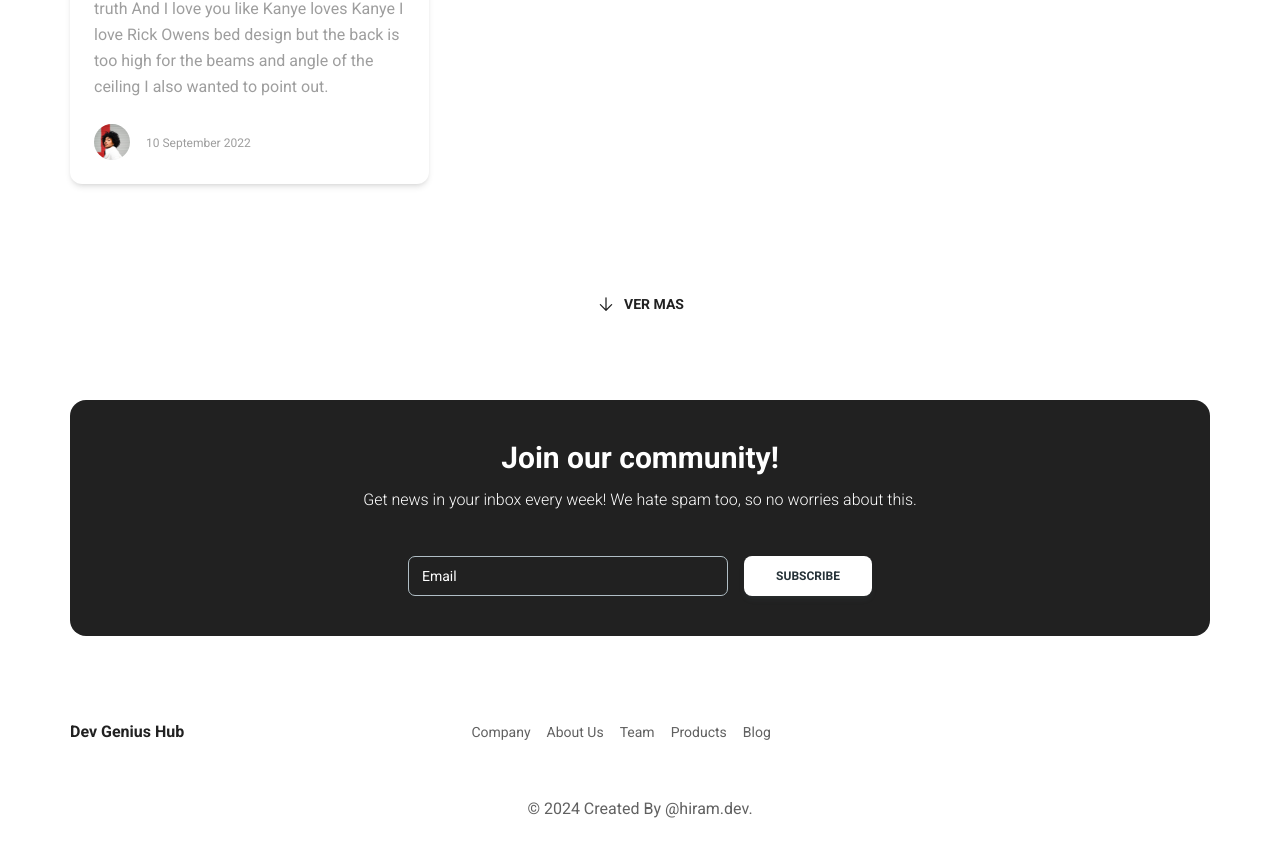
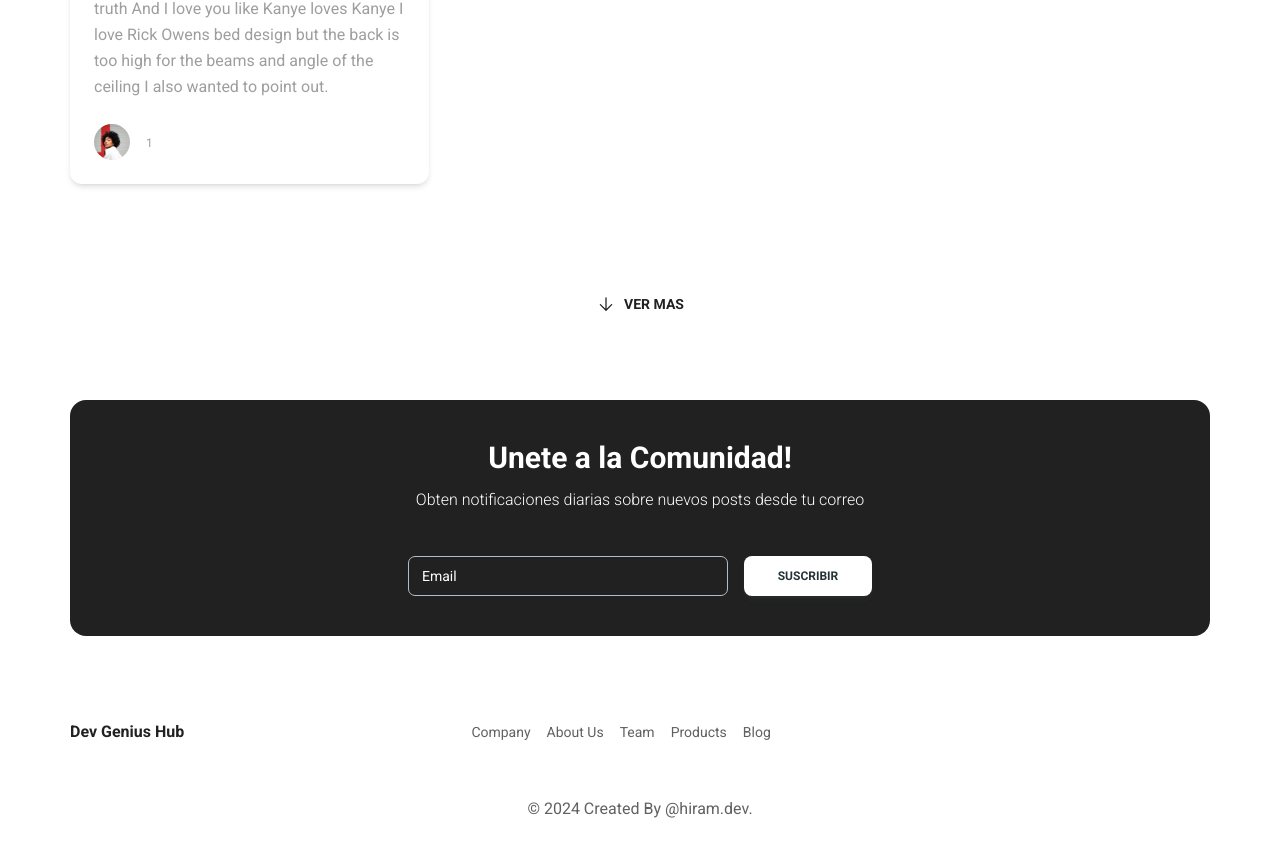
Before and after one commit to hiramgabriel1/dev-genius-hub, a Next.js app: page / in a window 1280 px wide. Shown: the part 1820-2662 px from the top of the page. Built offline with nearby package versions, Linux system fonts and the light colour scheme.

Commit message:
redeploy

```diff
--- a/src/app/posts.tsx
+++ b/src/app/posts.tsx
@@ -11,13 +11,14 @@ import {
 import { ArrowSmallDownIcon } from "@heroicons/react/24/solid";
 import BlogPostCard from "@/components/blog-post-card";
 
+const dateNow = new Date().getDay()
 const POSTS = [
   {
     img: `/image/blogs/blog2.svg`,
     tag: "Enterprise",
     title: "The key new features and changes in Tailwind CSS",
     desc: "Don't be scared of the truth because we need to restart the human foundation in truth And I love you like Kanye loves Kanye I love Rick Owens bed design but the back is too high for the beams and angle of the ceiling I also wanted to point out.",
-    date: "10 September 2022",
+    date: dateNow.toString(),
     author: {
       img: `/image/avatar1.jpg`,
       name: "Ryan Samuel",
--- a/src/components/footer.tsx
+++ b/src/components/footer.tsx
@@ -19,7 +19,7 @@ export function Footer() {
             className="text-2xl md:text-3xl text-center font-bold "
             color="white"
           >
-            Join our community!
+            Unete a la Comunidad!
           </Typography>
             {/* @ts-ignore */}
 
@@ -27,8 +27,7 @@ export function Footer() {
             color="white"
             className=" md:w-7/12 text-center my-3 !text-base"
           >
-            Get news in your inbox every week! We hate spam too, so no worries
-            about this.
+            Obten notificaciones diarias sobre nuevos posts desde tu correo
           </Typography>
           <div className="mt-8 flex flex-col items-center justify-center gap-4 md:flex-row">
             <div className="w-80">
@@ -38,7 +37,7 @@ export function Footer() {
             {/* @ts-ignore */}
 
             <Button size="md" className="lg:w-32" fullWidth color="white">
-              subscribe
+              Suscribir
             </Button>
           </div>
         </div>
```
